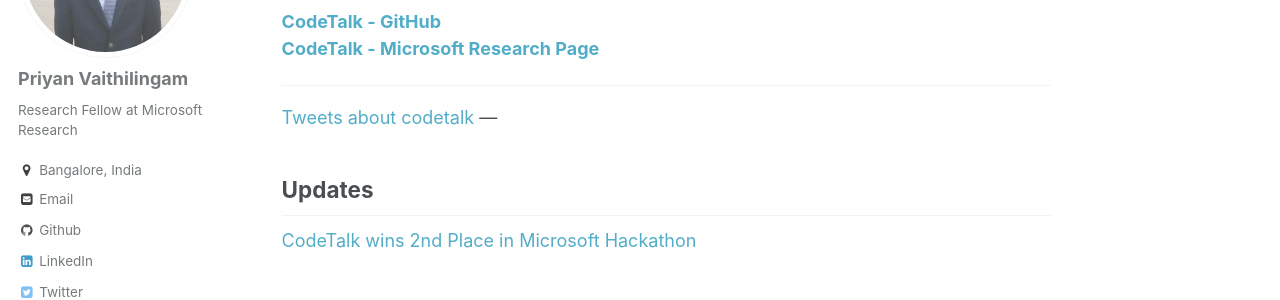
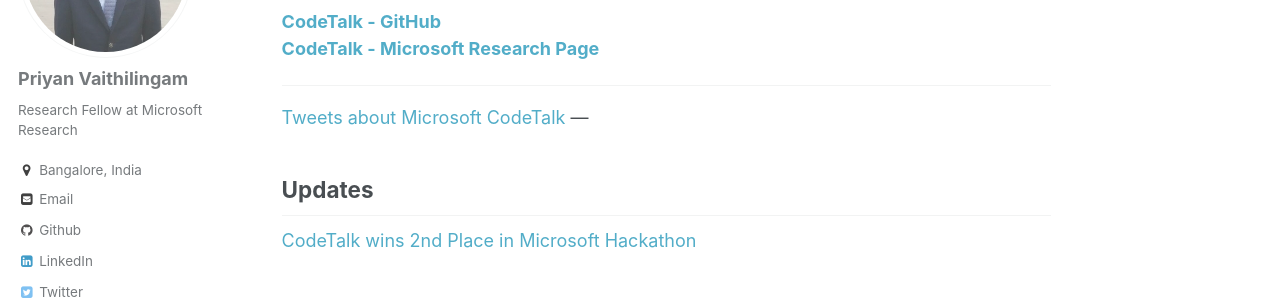
Before and after one commit to priyanmuthu/priyanmuthu.github.io, a Jekyll site: the page built from _projects/2017-10-01-CodeTalk.md, in a window 1280 px wide and 900 px high, scrolled down 537 px. Shown: the part 153-453 px from the top of the window. Built offline with Jekyll 4.4.1, drawn with Linux system fonts in a browser that asks for light colours; comment, search, counter and statistics services are not loaded.

Commit message:
updated CodeTalk

```diff
--- a/_projects/2017-10-01-CodeTalk.md
+++ b/_projects/2017-10-01-CodeTalk.md
@@ -28,7 +28,7 @@
 [**CodeTalk - Microsoft Research Page**](https://www.microsoft.com/en-us/research/project/codetalk/)
 
 ---
-<a class="twitter-timeline"  href="https://twitter.com/search?q=codetalk" data-widget-id="943390933478866944">Tweets about codetalk</a>
+<a class="twitter-timeline"  href="https://twitter.com/search?q=Microsoft%20CodeTalk" data-widget-id="943712441736732672">Tweets about Microsoft CodeTalk</a>
 <script>!function(d,s,id){var js,fjs=d.getElementsByTagName(s)[0],p=/^http:/.test(d.location)?'http':'https';if(!d.getElementById(id)){js=d.createElement(s);js.id=id;js.src=p+"://platform.twitter.com/widgets.js";fjs.parentNode.insertBefore(js,fjs);}}(document,"script","twitter-wjs");</script>
 ---
 
```
